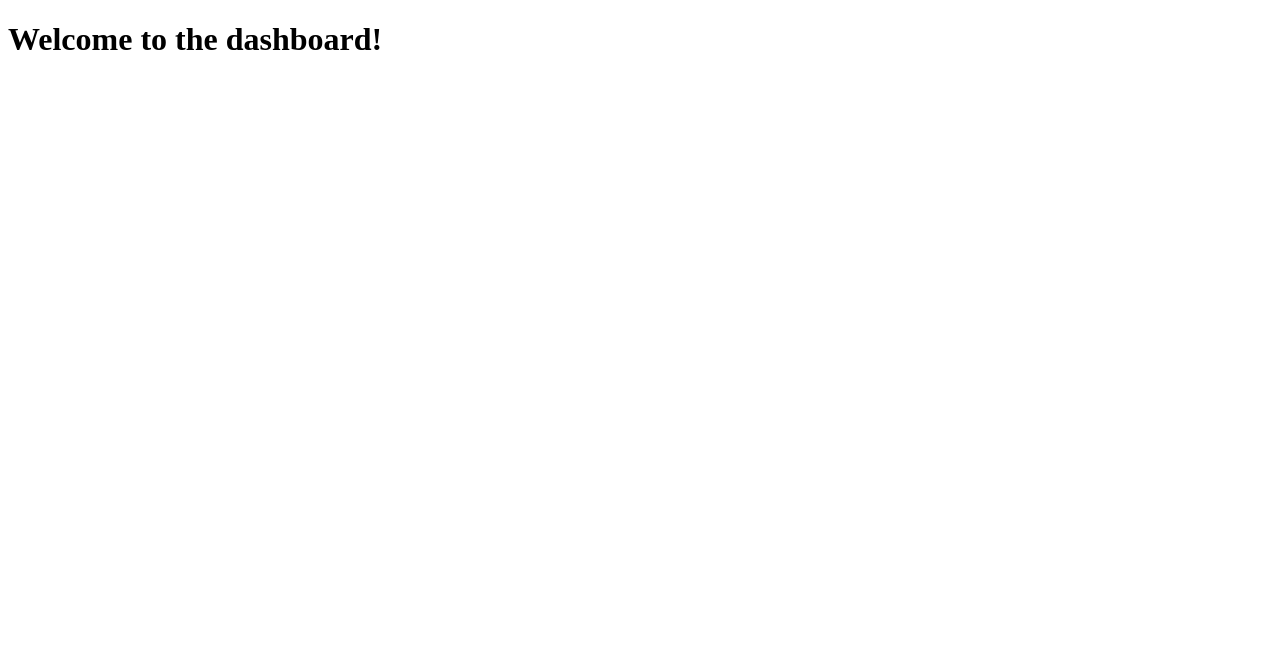
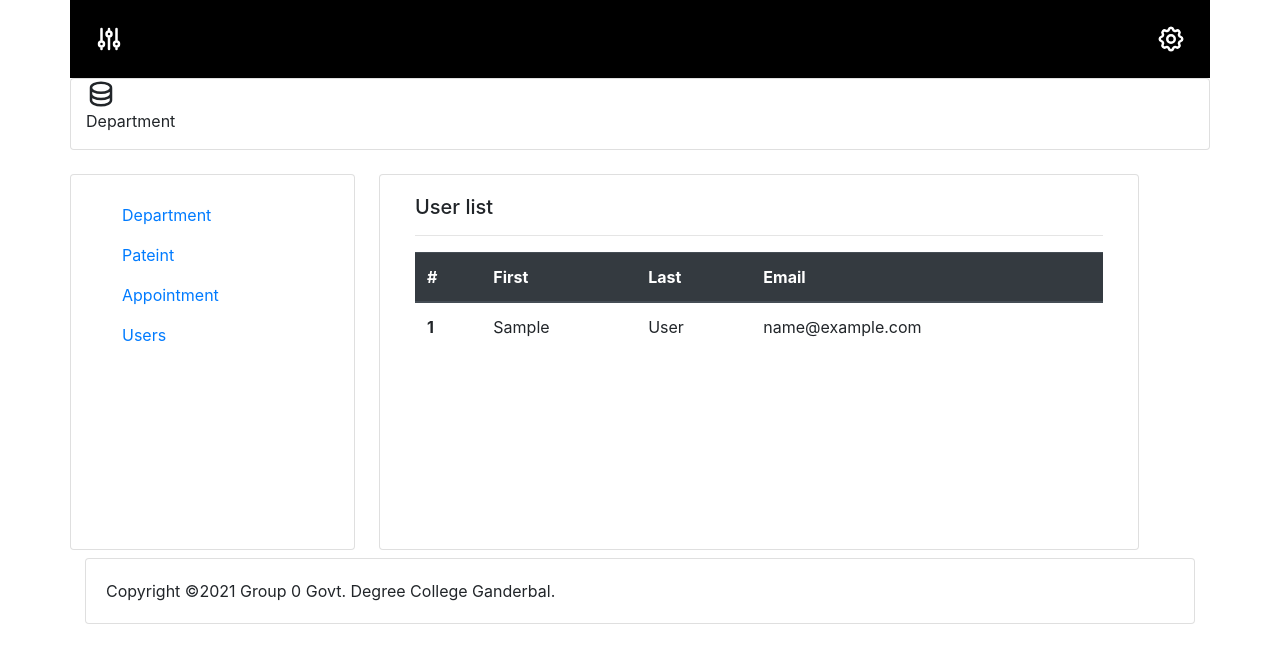
Before and after one commit to scientist3/Group-0-Basic-Website-Design-for-6th-Sem-2021, a PHP site: page /dashboard/dashboard.php in a window 1280 px wide. Shown: the top 663 px of the page. Run offline with PHP 8.4, Linux system fonts and the light colour scheme; tables that the repository leaves empty or names only in its code hold one stand-in row (values such as "Sample post").

Commit message:
Dashboard + fetch User table data

```diff
--- a/dashboard/dashboard.php
+++ b/dashboard/dashboard.php
@@ -5,11 +5,65 @@
   <meta charset="UTF-8">
   <meta http-equiv="X-UA-Compatible" content="IE=edge">
   <meta name="viewport" content="width=device-width, initial-scale=1.0">
+  <link rel="stylesheet" href="../assets/css/bootstrap_4.css">
   <title>Dashboard</title>
 </head>
 
 <body>
-  <h1>Welcome to the dashboard!</h1>
+  <div class="container">
+    <!-- Top Row -->
+    <div class="row">
+      <div class="col-sm-12 p-4" style="background-color: black;color: white;">
+        <svg xmlns="http://www.w3.org/2000/svg" style="height: 30px;width: 30px;float:left;" class="h-6 w-6" fill="none" viewBox="0 0 24 24" stroke="currentColor">
+          <path stroke-linecap="round" stroke-linejoin="round" stroke-width="2" d="M12 6V4m0 2a2 2 0 100 4m0-4a2 2 0 110 4m-6 8a2 2 0 100-4m0 4a2 2 0 110-4m0 4v2m0-6V4m6 6v10m6-2a2 2 0 100-4m0 4a2 2 0 110-4m0 4v2m0-6V4" />
+        </svg>
+        <svg xmlns="http://www.w3.org/2000/svg" style="height: 30px;width: 30px;float:right;" class="h-10 w-10" fill="none" viewBox="0 0 24 24" stroke="currentColor">
+          <path stroke-linecap="round" stroke-linejoin="round" stroke-width="2" d="M10.325 4.317c.426-1.756 2.924-1.756 3.35 0a1.724 1.724 0 002.573 1.066c1.543-.94 3.31.826 2.37 2.37a1.724 1.724 0 001.065 2.572c1.756.426 1.756 2.924 0 3.35a1.724 1.724 0 00-1.066 2.573c.94 1.543-.826 3.31-2.37 2.37a1.724 1.724 0 00-2.572 1.065c-.426 1.756-2.924 1.756-3.35 0a1.724 1.724 0 00-2.573-1.066c-1.543.94-3.31-.826-2.37-2.37a1.724 1.724 0 00-1.065-2.572c-1.756-.426-1.756-2.924 0-3.35a1.724 1.724 0 001.066-2.573c-.94-1.543.826-3.31 2.37-2.37.996.608 2.296.07 2.572-1.065z" />
+          <path stroke-linecap="round" stroke-linejoin="round" stroke-width="2" d="M15 12a3 3 0 11-6 0 3 3 0 016 0z" />
+        </svg>
+      </div>
+    </div>
+    <div class="row" sstyle="border: 2px solid #7aa4b9;">
+      <div class=" card col-sm-12">
+        <svg xmlns="http://www.w3.org/2000/svg" style="height:30px;width:30px;" class="h-6 w-6" fill="none" viewBox="0 0 24 24" stroke="currentColor">
+          <path stroke-linecap="round" stroke-linejoin="round" stroke-width="2" d="M4 7v10c0 2.21 3.582 4 8 4s8-1.79 8-4V7M4 7c0 2.21 3.582 4 8 4s8-1.79 8-4M4 7c0-2.21 3.582-4 8-4s8 1.79 8 4m0 5c0 2.21-3.582 4-8 4s-8-1.79-8-4" />
+        </svg>
+        <p>Department</p>
+      </div>
+    </div>
+    <!-- Two sections: Sidebar & Main Containt -->
+    <div class="row pt-4 mb-2" style="min-height: 400px;">
+      <div class="card col-sm-3">
+        <div class="card-body">
+          <ul class="nav flex-column">
+            <li class="nav-item">
+              <a class="nav-link active" href="#">Department</a>
+            </li>
+            <li class="nav-item">
+              <a class="nav-link" href="#">Pateint</a>
+            </li>
+            <li class="nav-item">
+              <a class="nav-link" href="#">Appointment</a>
+            </li>
+            <li class="nav-item">
+              <a class="nav-link active" href="#">Users</a>
+            </li>
+          </ul>
+        </div>
+      </div>
+
+      <div class="card col-sm-8 ml-4">
+        <?php include("./userlist.php"); ?>
+
+
+      </div>
+    </div>
+
+    <div class="card">
+      <div class="card-body">
+        Copyright &copy;2021 Group 0 Govt. Degree College Ganderbal.
+      </div>
+    </div>
 </body>
 
 </html>
--- /dev/null
+++ b/dashboard/userlist.php
@@ -0,0 +1,34 @@
+<?php
+include("../dbconnect/db_connect.php");
+
+$sql = "SELECT * FROM user_tbl";
+
+$result = $conn->query($sql);
+
+?>
+
+<div class="card-body">
+  <h5 class="card-title">User list</h5>
+  <hr>
+  <table class="table">
+    <thead class="thead-dark">
+      <tr>
+        <th scope="col">#</th>
+        <th scope="col">First</th>
+        <th scope="col">Last</th>
+        <th scope="col">Email</th>
+      </tr>
+    </thead>
+    <tbody>
+      <?php
+      while ($row = $result->fetch_assoc()) { ?>
+        <tr>
+          <th scope="row"><?php echo $row['id']; ?></th>
+          <td><?php echo $row['first_name']; ?></td>
+          <td><?php echo $row['last_name']; ?></td>
+          <td><?php echo $row['email']; ?></td>
+        </tr>
+      <?php } ?>
+    </tbody>
+  </table>
+</div>
--- a/login/login-design.php
+++ b/login/login-design.php
@@ -5,7 +5,7 @@
   <meta charset="UTF-8">
   <meta http-equiv="X-UA-Compatible" content="IE=edge">
   <meta name="viewport" content="width=device-width, initial-scale=1.0">
-  <link rel="stylesheet" href="./assets/css/login-design-style.css">
+  <link rel="stylesheet" href="../assets/css/login-design-style.css">
   <!-- jQuery -->
   <script src="https://ajax.googleapis.com/ajax/libs/jquery/3.5.1/jquery.min.js"></script>
   <!-- Fontawesome  -->
@@ -50,7 +50,7 @@
       <div id="formFooter">
         <a class="underlineHover" href="#">Forgot Password?</a>
 
-        <?php include("./process-sign-in"); ?>
+        <?php include("./process-sign-in.php"); ?>
       </div>
 
     </div>
--- a/navbar.php
+++ b/navbar.php
@@ -14,10 +14,6 @@
         <a class="nav-link" href="./contact.php">Contact <span class="sr-only">(current)</span></a>
       </li>
     </ul>
-    <!-- <form class="form-inline my-2 my-lg-0">
-          <input class="form-control mr-sm-2" type="search" placeholder="Search" aria-label="Search">
-          <button class="btn btn-outline-success my-2 my-sm-0" type="submit">Search</button>
-        </form> -->
   </div>
 
 </nav>
```
Also changed, not shown: right-sidebar.php (+8 -1 lines).
